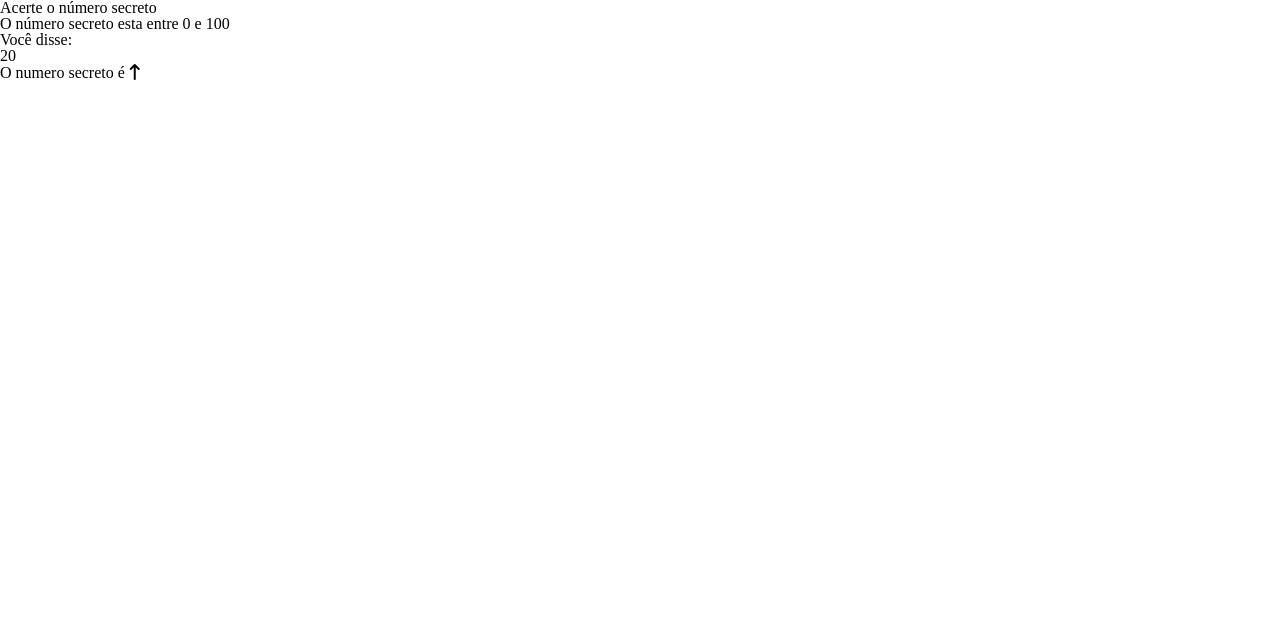
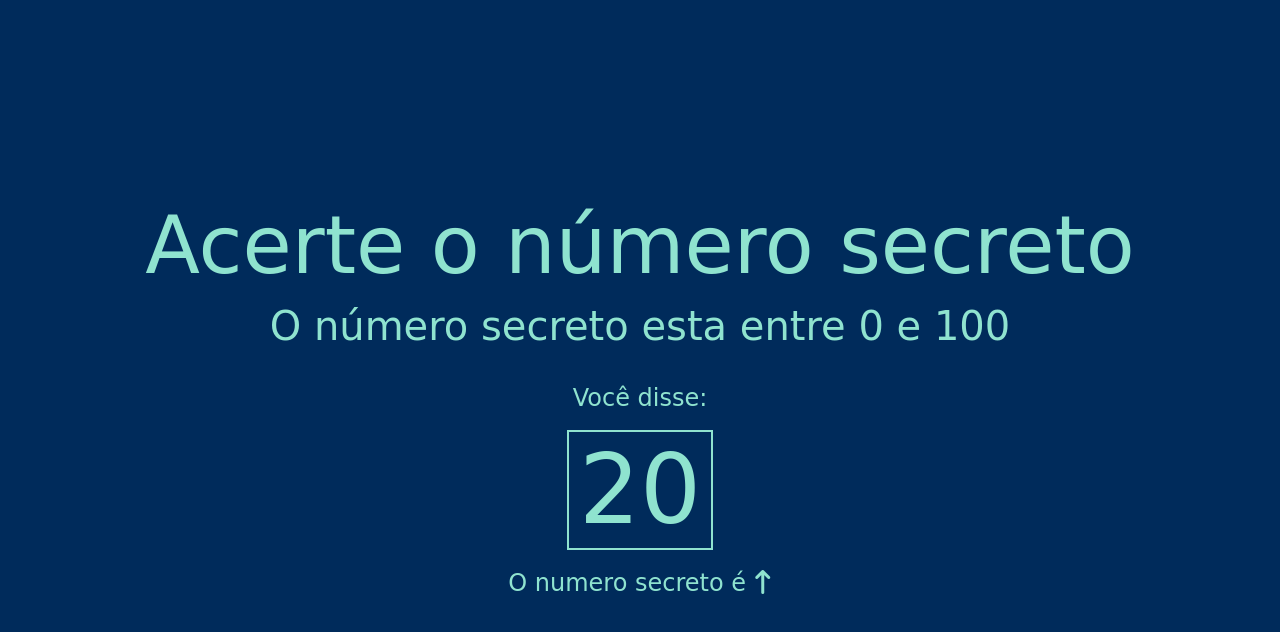
Before and after one commit to AleexGarcia/numero-secreto, a plain HTML site: page index.html in a window 1280 px wide. Drawn offline with nearby package versions, Linux system fonts and the light colour scheme; a web font is replaced by a local one.

Commit message:
Estilizando a pagina

```diff
--- a/stylus.css
+++ b/stylus.css
@@ -1,6 +1,42 @@
 @import url('https://fonts.googleapis.com/css2?family=DynaPuff&display=swap');
-:root{
-    --font-family:'DynaPuff', cursive;
+
+:root {
+    --font-family: 'DynaPuff', cursive;
     --bg-color: #002B5B;
     --primary-color: #8FE3CF;
 }
+
+body {
+    background-color: var(--bg-color);
+    color: var(--primary-color);
+
+    min-height: 100vh;
+    display: flex;
+    flex-direction: column;
+    align-items: center;
+    justify-content: center;
+
+    text-align: center;
+
+    font-family: var(--font-family);
+}
+
+h1 {
+    font-size: 5em;
+}
+
+h3 {
+    margin-top: 20px;
+    font-size: 2.5em;
+}
+.mensagem{
+    font-size: 1.5em;
+    margin-top: 40px;
+}
+.box{
+    border: 2px solid var(--primary-color);
+    display: inline-block;
+    font-size: 4em;
+    padding: 10px;
+    margin: 20px;
+}
```
